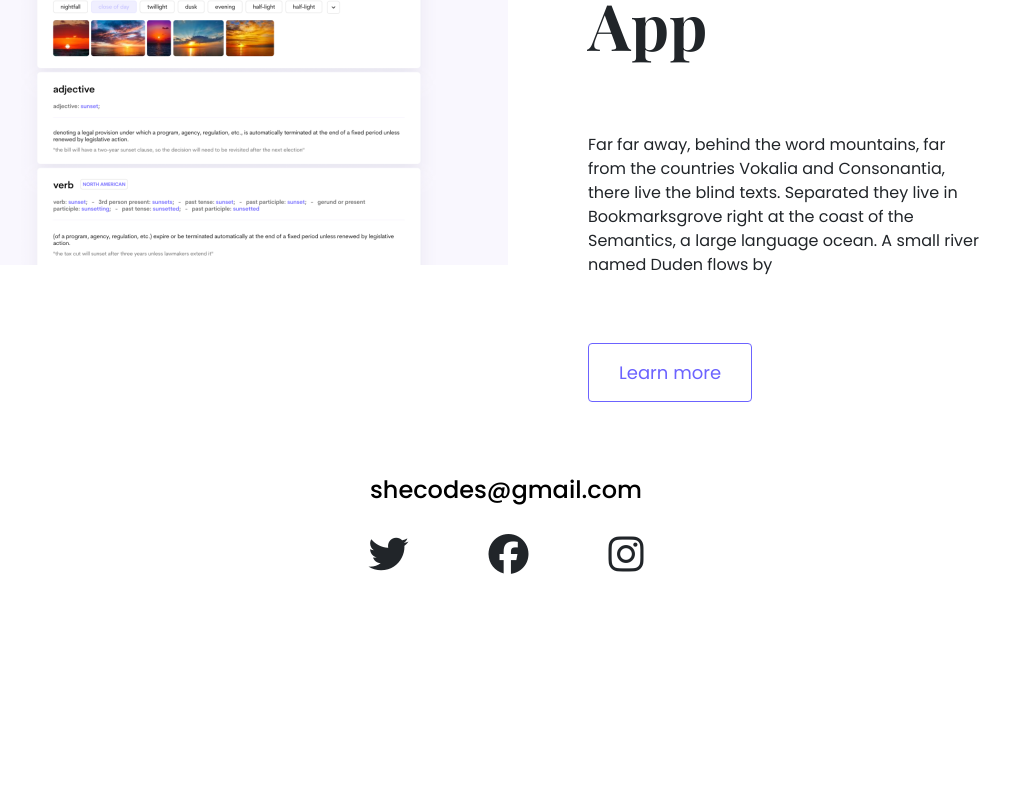
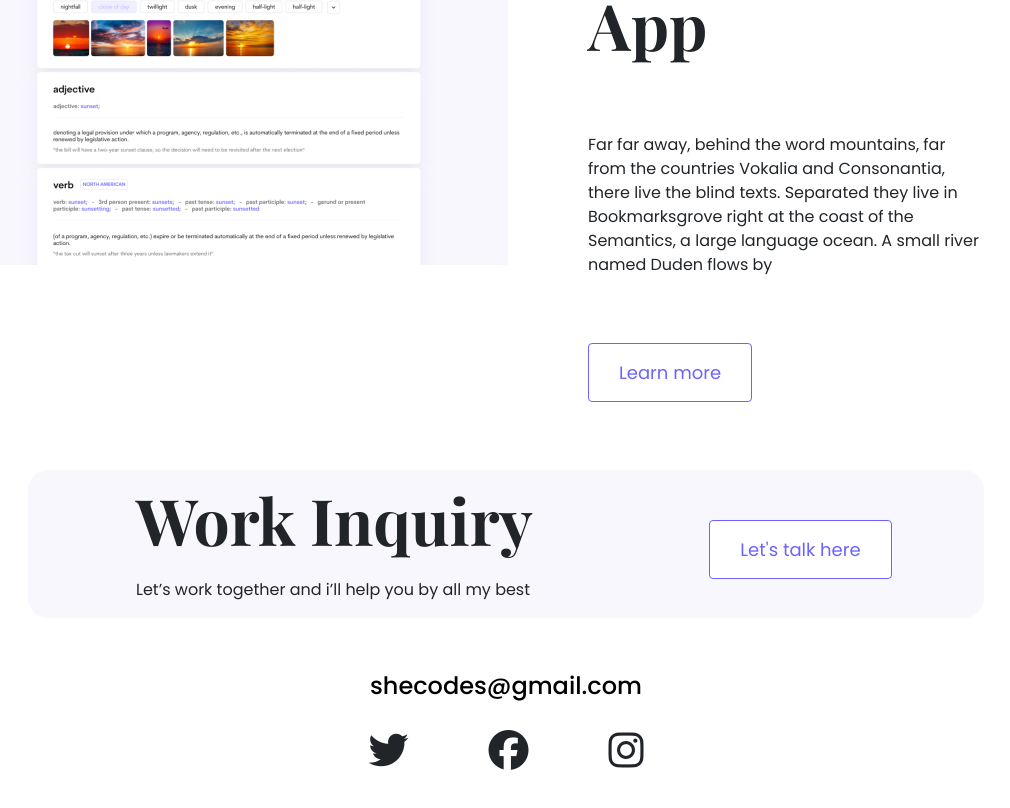
Before and after one commit to demqqo/profile-project, a plain HTML site: page index.html in a window 1280 px wide. Shown: the part 2610-3418 px from the top of the page, without its empty margins (134-1144 px from the left). Before the commit the page ends 3244 px from the top, so only its background shows below. Drawn offline with nearby package versions, Linux system fonts and the light colour scheme.

Commit message:
add work inquiry to index page

```diff
--- a/index.html
+++ b/index.html
@@ -113,7 +113,20 @@
           <a href="#" class="btn btn-primary">Learn more</a>
         </div>
       </div>
+      <div class="background content">
+        <div class="my-projects m-5 row">
+          <div class="col-6 ms-5">
+            <h3>Work Inquiry</h3>
+            <p>Let’s work together and i’ll help you by all my best</p>
+          </div>
+          <div class="col-2"></div>
+          <div class="col">
+            <a href="#" class="btn mb-3">Let's talk here</a>
+          </div>
+        </div>
+      </div>
     </div>
+
     <div class="footer">
       <a
         class="d-flex justify-content-center mb-3"
```
